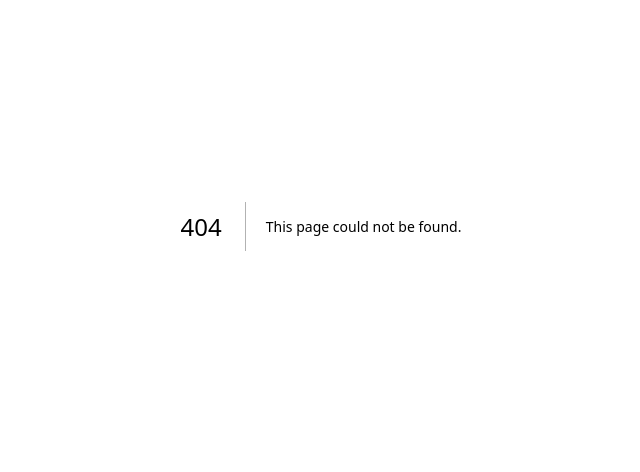
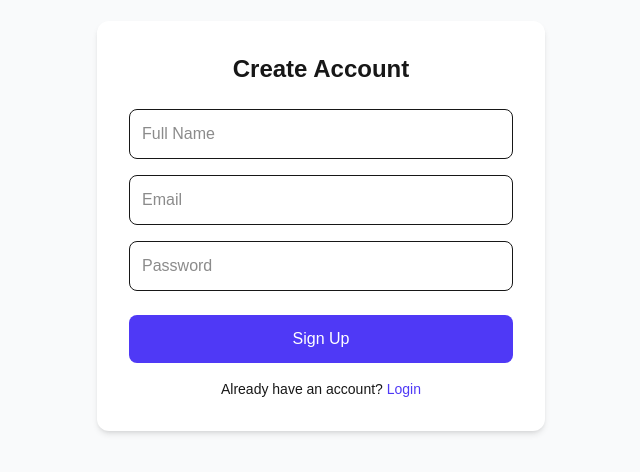
Before and after one commit to Gopi-varaprasad7/eventflow-scalable-registration, a Next.js app in the folder eventflow-frontend/: page /signup in a window 1280 px wide. Before the commit this address had no page. Shown: the part 174-646 px from the top of the page, without its empty margins (319-959 px from the left). Built offline with nearby package versions, Linux system fonts and the light colour scheme.

Commit message:
login and register pages are added as well also auth services added

```diff
--- a/eventflow-frontend/app/dashboard/page.tsx
+++ b/eventflow-frontend/app/dashboard/page.tsx
@@ -1,8 +1,19 @@
 'use client';
 
+import { useRouter } from 'next/navigation';
+import { useEffect } from 'react';
 import EventCard from '@/components/EventCard';
 
 export default function DashboardPage() {
+  const router = useRouter();
+
+  useEffect(() => {
+    const isAuth = localStorage.getItem('isAuth');
+
+    if (!isAuth) {
+      router.push('/login');
+    }
+  }, []);
   // Mock user data
   const user = {
     name: 'Gopi',
--- /dev/null
+++ b/eventflow-frontend/app/login/page.tsx
@@ -0,0 +1,71 @@
+'use client';
+
+import { useState } from 'react';
+import { useRouter } from 'next/navigation';
+
+export default function LoginPage() {
+  const router = useRouter();
+
+  const [form, setForm] = useState({
+    email: '',
+    password: '',
+  });
+
+  const handleChange = (e: any) => {
+    setForm({ ...form, [e.target.name]: e.target.value });
+  };
+
+  const handleLogin = () => {
+    const storedUser = JSON.parse(localStorage.getItem('user') || '{}');
+
+    if (
+      form.email === storedUser.email &&
+      form.password === storedUser.password
+    ) {
+      localStorage.setItem('isAuth', 'true');
+      router.push('/dashboard');
+    } else {
+      alert('Invalid credentials');
+    }
+  };
+
+  return (
+    <div className='min-h-screen flex items-center justify-center bg-gray-50'>
+      <div className='bg-white p-8 rounded-xl shadow-md w-full max-w-md'>
+        <h2 className='text-2xl font-bold mb-6 text-center'>Login</h2>
+
+        <input
+          name='email'
+          placeholder='Email'
+          onChange={handleChange}
+          className='w-full mb-4 p-3 border rounded-lg'
+        />
+
+        <input
+          name='password'
+          type='password'
+          placeholder='Password'
+          onChange={handleChange}
+          className='w-full mb-6 p-3 border rounded-lg'
+        />
+
+        <button
+          onClick={handleLogin}
+          className='w-full bg-indigo-600 text-white py-3 rounded-lg'
+        >
+          Login
+        </button>
+
+        <p className='text-sm text-center mt-4'>
+          Don’t have an account?{' '}
+          <span
+            onClick={() => router.push('/signup')}
+            className='text-indigo-600 cursor-pointer'
+          >
+            Sign Up
+          </span>
+        </p>
+      </div>
+    </div>
+  );
+}
--- /dev/null
+++ b/eventflow-frontend/app/signup/page.tsx
@@ -0,0 +1,78 @@
+'use client';
+
+import { useState } from 'react';
+import { useRouter } from 'next/navigation';
+
+export default function SignupPage() {
+  const router = useRouter();
+
+  const [form, setForm] = useState({
+    name: '',
+    email: '',
+    password: '',
+  });
+
+  const handleChange = (e: any) => {
+    setForm({ ...form, [e.target.name]: e.target.value });
+  };
+
+  const handleSignup = () => {
+    if (!form.name || !form.email || !form.password) {
+      alert('Fill all fields');
+      return;
+    }
+
+    // TEMP: store user locally
+    localStorage.setItem('user', JSON.stringify(form));
+
+    alert('Signup successful 🚀');
+    router.push('/login');
+  };
+
+  return (
+    <div className='min-h-screen flex items-center justify-center bg-gray-50'>
+      <div className='bg-white p-8 rounded-xl shadow-md w-full max-w-md'>
+        <h2 className='text-2xl font-bold mb-6 text-center'>Create Account</h2>
+
+        <input
+          name='name'
+          placeholder='Full Name'
+          onChange={handleChange}
+          className='w-full mb-4 p-3 border rounded-lg'
+        />
+
+        <input
+          name='email'
+          placeholder='Email'
+          onChange={handleChange}
+          className='w-full mb-4 p-3 border rounded-lg'
+        />
+
+        <input
+          name='password'
+          type='password'
+          placeholder='Password'
+          onChange={handleChange}
+          className='w-full mb-6 p-3 border rounded-lg'
+        />
+
+        <button
+          onClick={handleSignup}
+          className='w-full bg-indigo-600 text-white py-3 rounded-lg'
+        >
+          Sign Up
+        </button>
+
+        <p className='text-sm text-center mt-4'>
+          Already have an account?{' '}
+          <span
+            onClick={() => router.push('/login')}
+            className='text-indigo-600 cursor-pointer'
+          >
+            Login
+          </span>
+        </p>
+      </div>
+    </div>
+  );
+}
--- /dev/null
+++ b/eventflow-frontend/src/services/authService.ts
@@ -0,0 +1,35 @@
+import { AwardIcon } from "lucide-react";
+
+const API = process.env.NEXT_PUBLIC_API_URL;
+
+export async function signup(name: string, email:string,password:string) {
+    const data = {
+        name:name,
+        email:email,
+        password:password
+    }
+
+    const res = await fetch(`${API}/auth/signup`,{
+        method:"POST",
+        headers:{
+            "Content-Type":"application/json"
+        },
+        body:JSON.stringify(data),
+    })
+    return res.json();
+}
+
+export async function login(email:string, password:string) {
+    const data = {
+        email:email,
+        password:password
+    }
+    const res = await fetch(`${API}/auth/login`,{
+        method:"POST",
+        headers:{
+            "Content-Type":"application/json"
+        },
+        body:JSON.stringify(data)
+    })
+    return res.json();
+}
```
Also changed, not shown: eventflow-frontend/src/services/eventService.ts (added).
